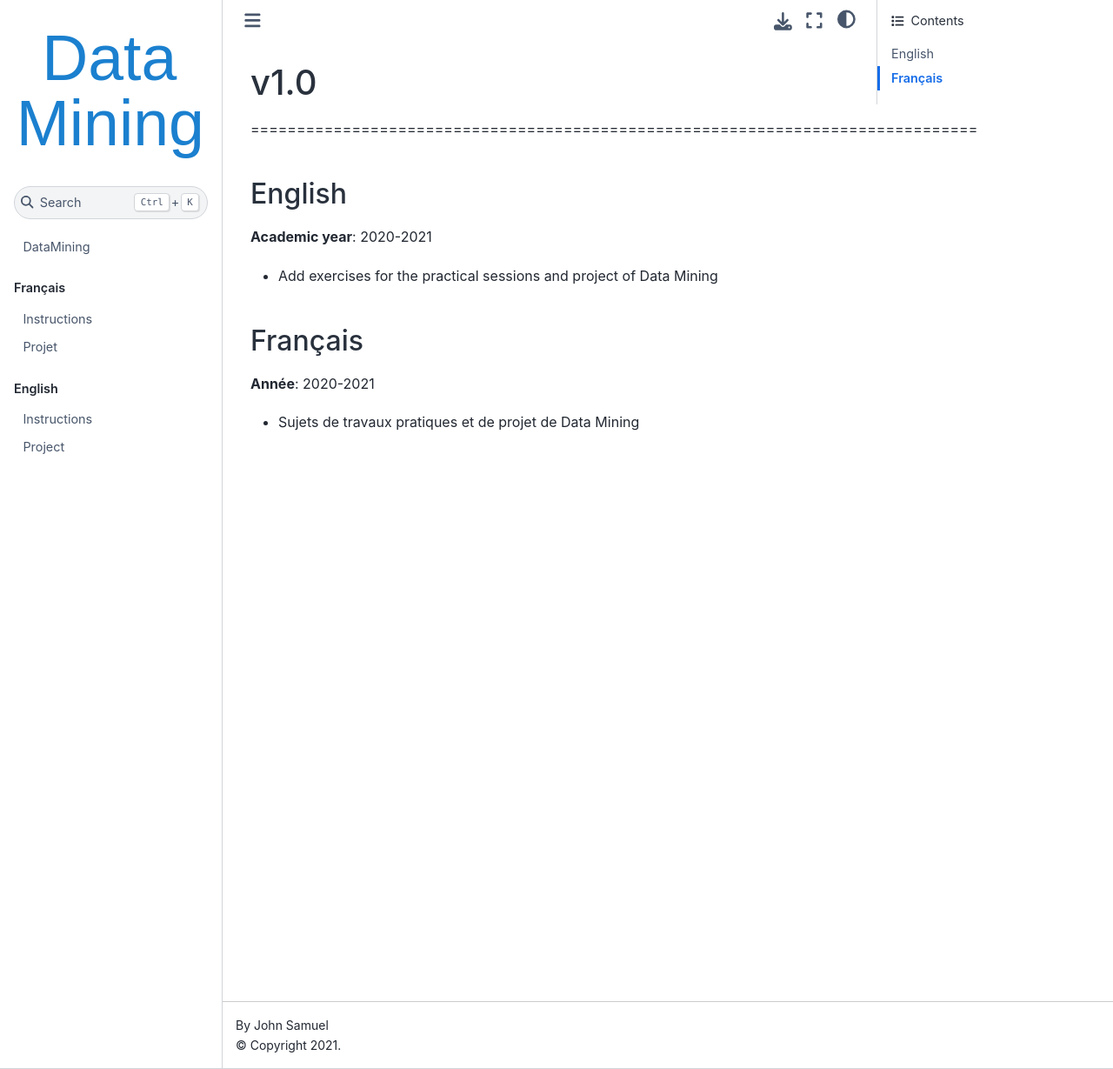
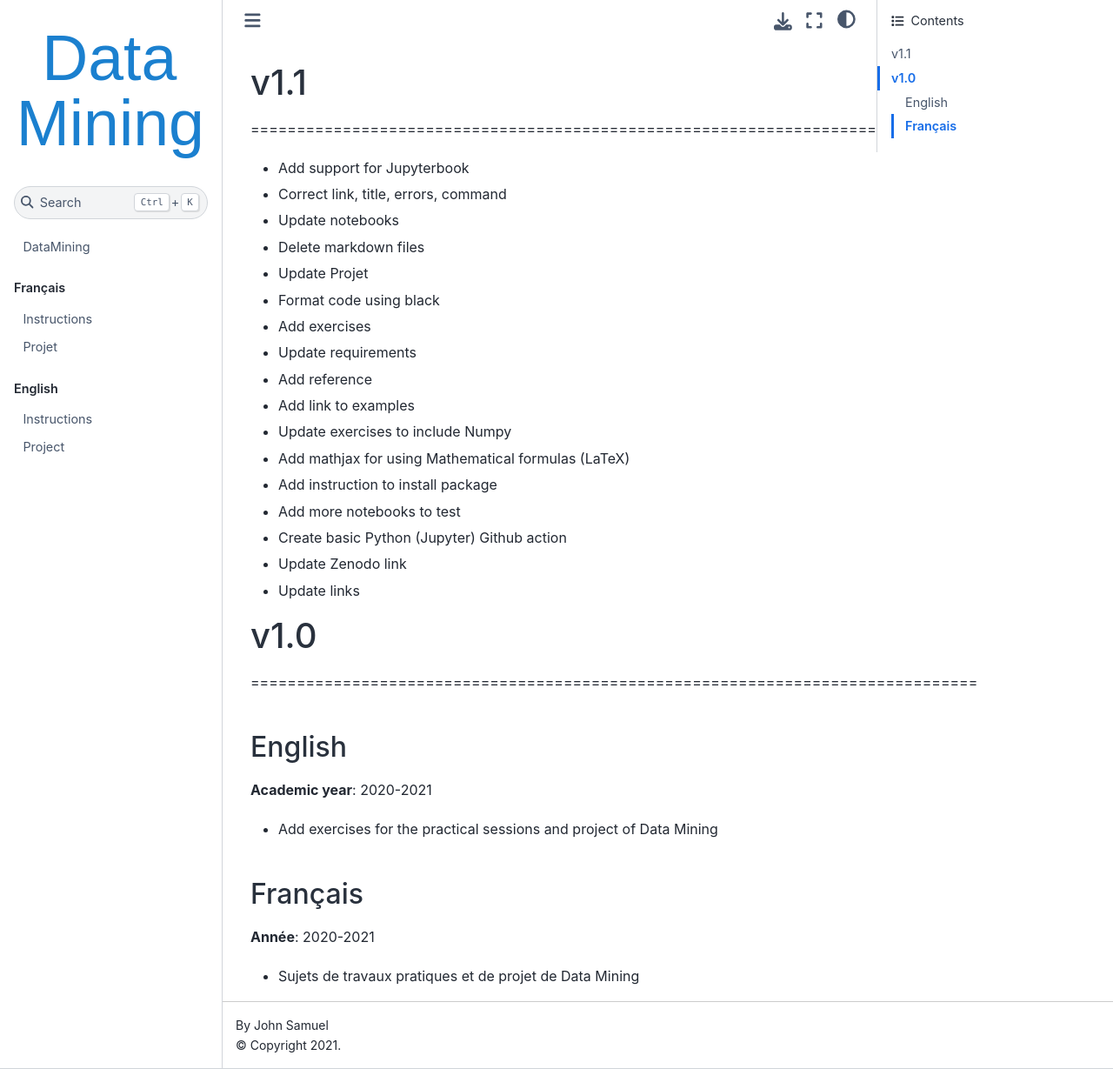
Before and after one commit to johnsamuelwrites/DataMining, a Jupyter Book: the page built from RELEASE.md, in a window 1280 px wide and 1229 px high. Shown: the whole window at 87% size. Built offline with Jupyter Book 1.0.4 settings and Sphinx 7.4.7 and the Sphinx Book theme 1.1.4, drawn with Linux system fonts in a browser that asks for light colours; pages that are not in the unit, such as notebooks, are missing from menus.

Commit message:
Update release notes

```diff
--- a/RELEASE.md
+++ b/RELEASE.md
@@ -1,3 +1,23 @@
+# v1.1
+===============================================================================
+- Add support for Jupyterbook
+- Correct link, title, errors, command
+- Update notebooks
+- Delete markdown files
+- Update Projet
+- Format code using black
+- Add exercises
+- Update requirements
+- Add reference
+- Add link to examples
+- Update exercises to include Numpy
+- Add mathjax for using Mathematical formulas (LaTeX)
+- Add instruction to install package
+- Add more notebooks to test
+- Create basic Python (Jupyter) Github action
+- Update Zenodo link
+- Update links
+
 # v1.0
 ===============================================================================
 ## English
```
